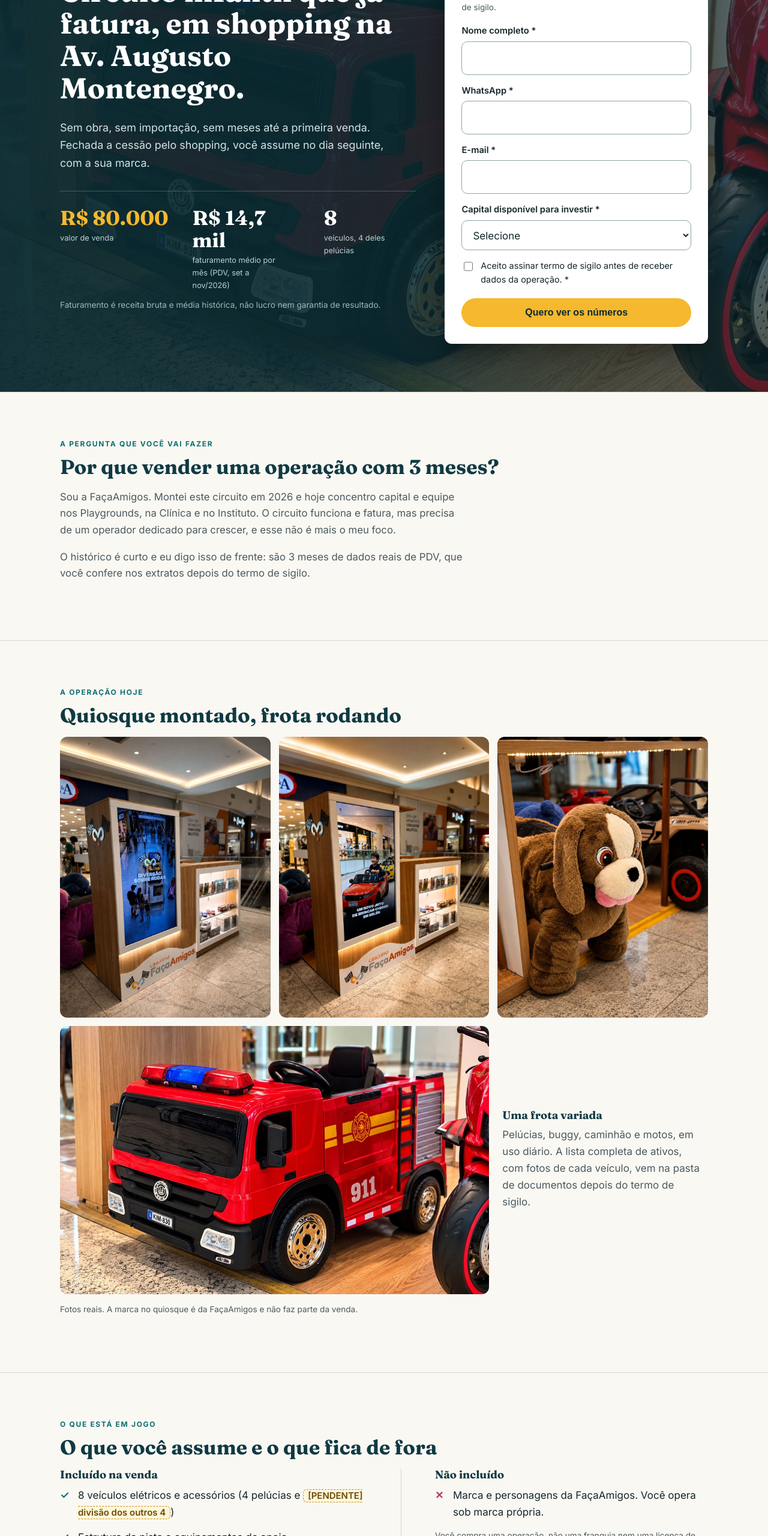
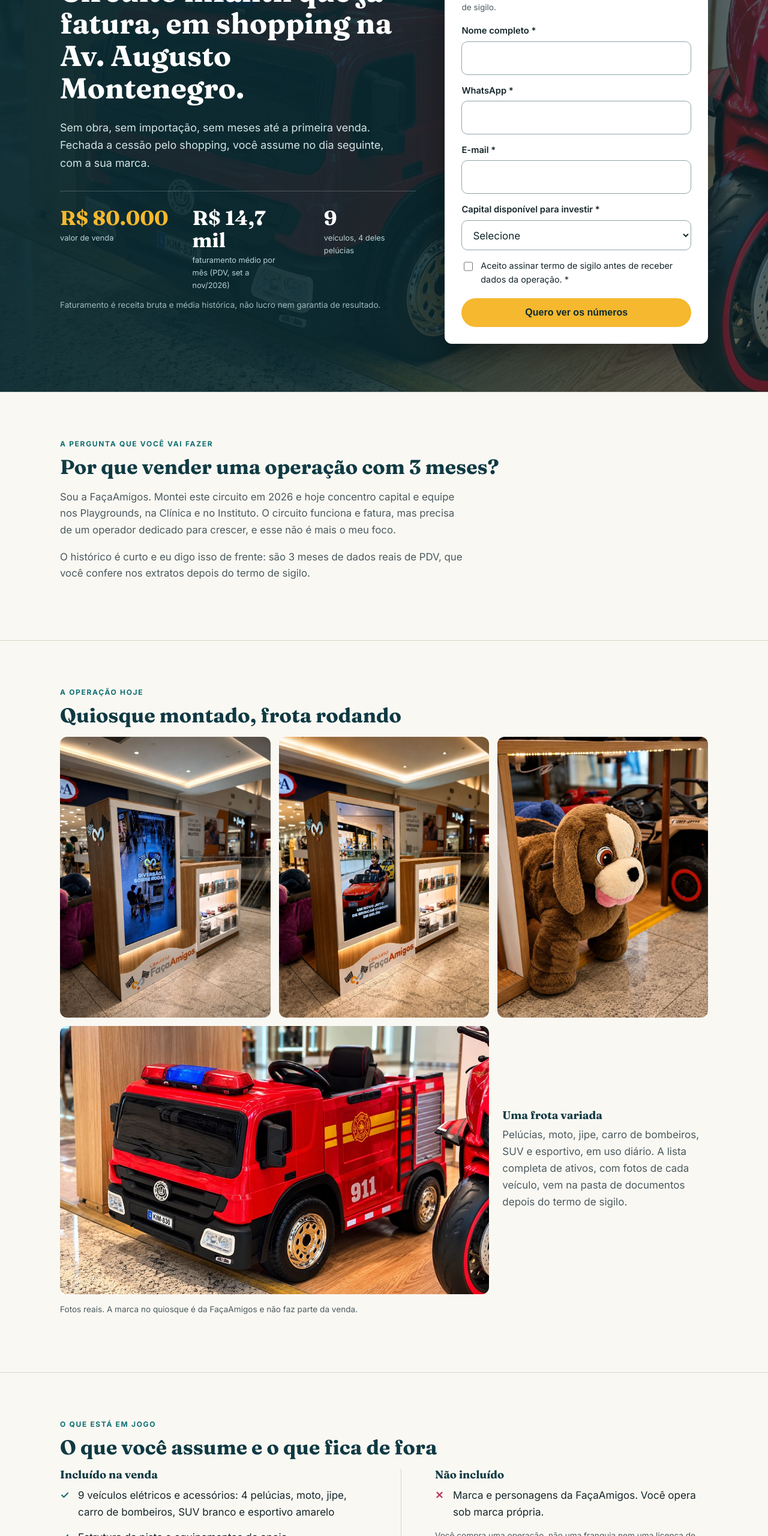
Before and after one commit to brunofreitasbm-web/franquia-chocolates-belem, a plain HTML site: page circuito/index.html in a window 1280 px wide. Shown: the part 240-2800 px from the top of the page at 60% size. Drawn offline with Linux system fonts and the light colour scheme.

Commit message:
feat: frota de 9 veículos com a divisão confirmada
Co-Authored-By: Claude Sonnet 5.5 <noreply@anthropic.com>
Claude-Session: https://claude.ai/code/session_017CkKxD3f3y8NacZGNLNyWv

```diff
--- a/circuito/index.html
+++ b/circuito/index.html
@@ -46,7 +46,7 @@
       <div class="stats" aria-label="Números da operação">
         <div><b class="price">R$ 80.000</b><span>valor de venda</span></div>
         <div><b>R$ 14,7 mil</b><span>faturamento médio por mês (PDV, set a nov/2026)</span></div>
-        <div><b>8</b><span>veículos, 4 deles pelúcias</span></div>
+        <div><b>9</b><span>veículos, 4 deles pelúcias</span></div>
       </div>
       <p class="note">Faturamento é receita bruta e média histórica, não lucro nem garantia de resultado.</p>
     </div>
@@ -93,7 +93,7 @@
       <img class="p" src="images/circuito-quiosque-painel.jpg" alt="Painel de vídeo do quiosque exibindo a frota de carrinhos elétricos" loading="lazy" width="1000" height="1333">
       <img class="p" src="images/circuito-pelucia-frota.jpg" alt="Pelúcia elétrica em primeiro plano e buggy ao fundo" loading="lazy" width="1000" height="1333">
       <img class="w" src="images/circuito-caminhao-bombeiros.jpg" alt="Caminhão de bombeiros elétrico infantil vermelho ao lado de uma moto, sobre o piso de madeira da pista" loading="lazy" width="1400" height="1050">
-      <div class="cap"><h3>Uma frota variada</h3><p>Pelúcias, buggy, caminhão e motos, em uso diário. A lista completa de ativos, com fotos de cada veículo, vem na pasta de documentos depois do termo de sigilo.</p></div>
+      <div class="cap"><h3>Uma frota variada</h3><p>Pelúcias, moto, jipe, carro de bombeiros, SUV e esportivo, em uso diário. A lista completa de ativos, com fotos de cada veículo, vem na pasta de documentos depois do termo de sigilo.</p></div>
     </div>
     <p class="note">Fotos reais. A marca no quiosque é da FaçaAmigos e não faz parte da venda.</p>
   </div>
@@ -107,7 +107,7 @@
       <div>
         <h3>Incluído na venda</h3>
         <ul class="ticks">
-          <li>8 veículos elétricos e acessórios (4 pelúcias e <span class="pend">[PENDENTE] divisão dos outros 4</span>)</li>
+          <li>9 veículos elétricos e acessórios: 4 pelúcias, moto, jipe, carro de bombeiros, SUV branco e esportivo amarelo</li>
           <li>Estrutura da pista e equipamentos de apoio</li>
           <li>Cessão do contrato de locação com o shopping, sujeita à aprovação dele</li>
           <li>Procedimentos operacionais documentados</li>
@@ -134,7 +134,7 @@
         <h3>Na página</h3>
         <ul class="ticks">
           <li>Faturamento médio de R$ 14,7 mil por mês (set a nov/2026, PDV)</li>
-          <li>Cerca de R$ 1,8 mil por mês por veículo</li>
+          <li>Cerca de R$ 1,6 mil por mês por veículo</li>
           <li>Passeio avulso de 20 e 30 minutos, sem planos nem mensalidades</li>
         </ul>
       </div>
```
Also changed, not shown: 1 other file.
